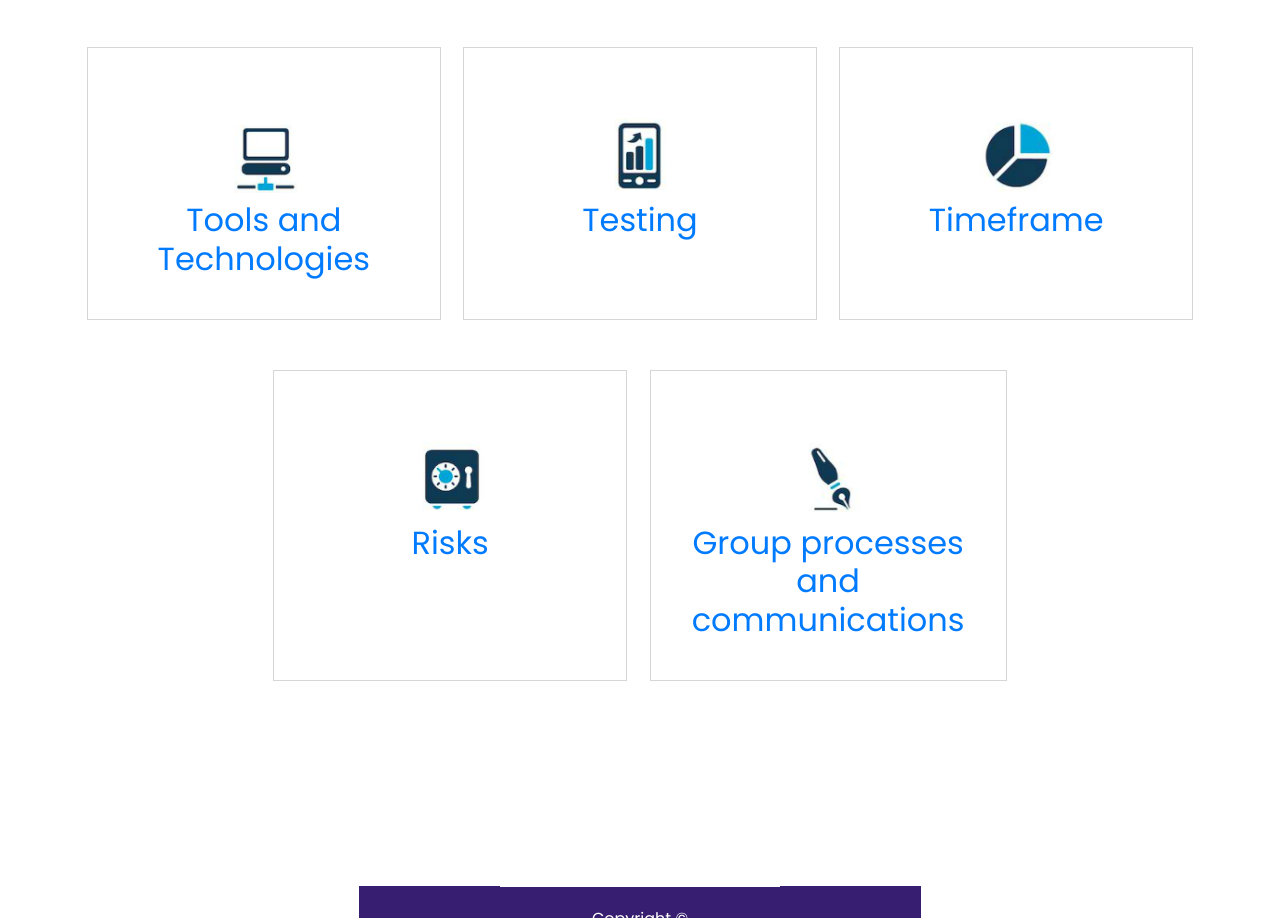
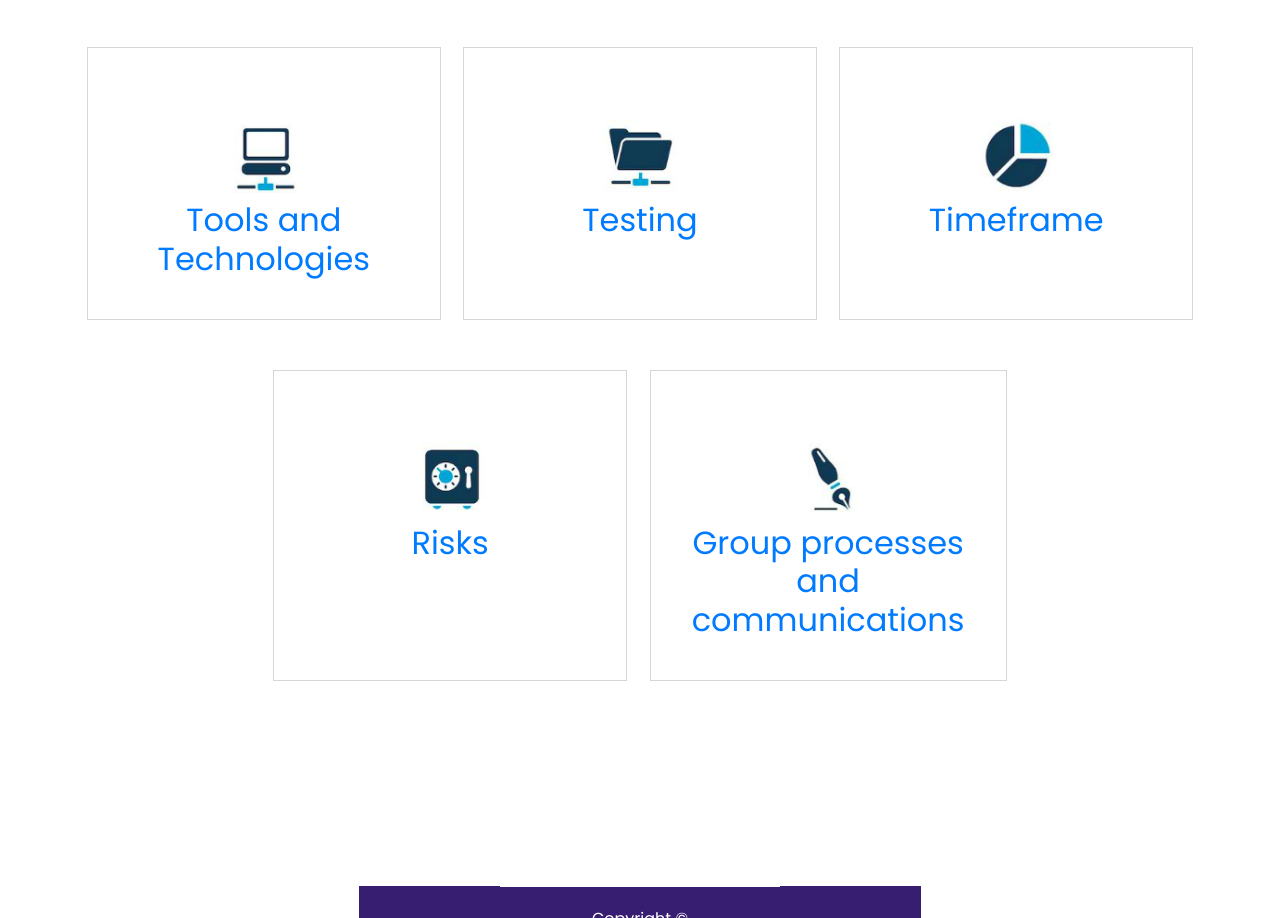
Before and after one commit to buhuizuo/Assignment3, a plain HTML site: page ProjectIdeas.html in a window 1280 px wide. Shown: the part 893-1811 px from the top of the page. Drawn offline with Linux system fonts and the light colour scheme.

Commit message:
Update ProjectIdeas.html

```diff
--- a/ProjectIdeas.html
+++ b/ProjectIdeas.html
@@ -166,7 +166,7 @@
           <div class="box active">
             <div class="detail-box">
               <div class="img-box">
-                <img src="005.png" class="img2" alt="">
+                <img src="007.png" class="img2" alt="">
               </div>
               <h2>
                   <a class="nav-link" href="Testing.html">Testing </a>
```
